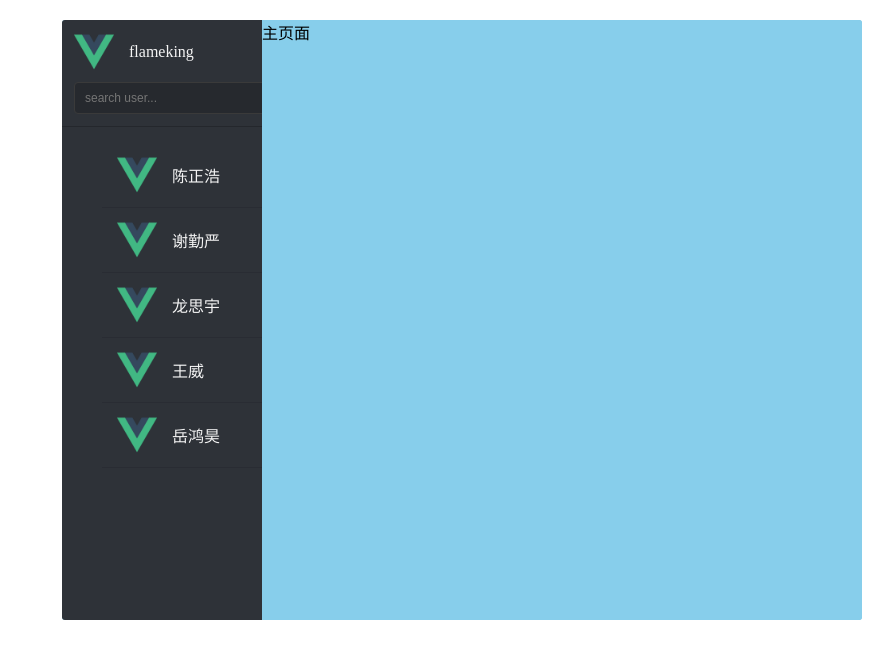
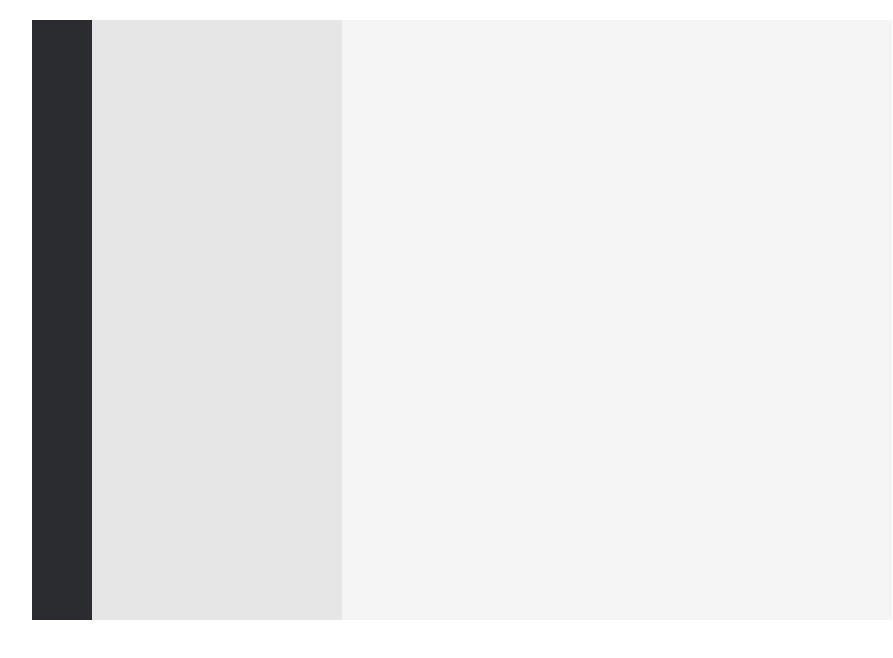
Before and after one commit to Casflawed/our-wechat-vue, a Vue app: page / in a window 1280 px wide. Shown: the top 658 px of the page, without its empty margins (178-1071 px from the left). Built offline with nearby package versions, Linux system fonts and the light colour scheme.

Commit message:
ui布局架构初步完成

```diff
--- a/package.json
+++ b/package.json
@@ -1,5 +1,5 @@
 {
-  "name": "vue-manage",
+  "name": "OurWeChat",
   "version": "0.1.0",
   "private": true,
   "scripts": {
--- a/public/index.html
+++ b/public/index.html
@@ -7,9 +7,13 @@
     <link rel="icon" href="<%= BASE_URL %>favicon.ico">
     <title><%= htmlWebpackPlugin.options.title %></title>
     <style>
-      html,body{
+      *{
         margin: 0px;
         padding: 0px;
+      }
+      html,body{
+
+        height: 100%;
       }
     </style>
   </head>
--- a/src/App.vue
+++ b/src/App.vue
@@ -1,50 +1,80 @@
 <template>
   <div id="app">
     <div class="sidebar">
-      <card></card>
-      <list></list>
+      <!-- 1.侧边栏 -->
+      <sidebar-node></sidebar-node>
     </div>
-    <div class="main">主页面</div>
+    <!-- 1.主页（用户列表、消息列表） -->
+    <div class="main">
+      <user-list></user-list>
+      <message-list></message-list>
+    </div>
   </div>
 </template>
 
 <script>
-import Card from "./components/card.vue";
-import List from "./components/list.vue";
+import MessageList from './components/MessageList.vue';
+import SidebarNode from './components/SidebarNode.vue';
+import UserList from './components/UserList.vue';
+
 export default {
   name: "App",
   components: {
-    Card,
-    List,
+    MessageList,
+    UserList,
+    SidebarNode
   },
 };
 </script>
 
 <style scoped>
 #app {
+  height: 600px;
+  width: 860px;
   margin: 20px auto;
-  width: 800px;
-  height: 600px;
-  background-color: skyblue;
-  overflow: hidden;
-  border-radius: 3px;
+
 }
 
-.sidebar,
-.main {
+/* 1.外侧容器-start */
+.sidebar{
+  background-color: #2b2c2f;
+  height: 100%;
+  width: 60px;
+  /* 左列 */
+  float: left;
+}
+
+.main{
+  height: 100%;
+  width: 800px;
+  /* 1.内容溢出时做隐藏操作，不会出现滚轮，scroll会出现滚轮
+     2.清除浮动效果，这样main容器就不会占据sidebar的文档流*/
+  overflow: hidden;
+}
+/* 1.外侧容器-end */
+
+
+/* 2.内部组件-start */
+.sidebar-node{
   height: 100%;
 }
 
-.sidebar {
+.user-list{
+  width: 250px;
+  height: 100%;
   float: left;
-  width: 200px;
-  color: #f4f4f4;
-  background-color: #2e3238;
+  background-color: #e6e6e6;
+
 }
 
-.main {
-        position: relative;
-        overflow: hidden;
-        background-color: skyblue;
-    }
+.message-list{
+  background-color: whitesmoke;
+  width: 550px;
+  height: 100%;
+  overflow: hidden;
+}
+/* 2.内部组件-end */
+
+
+
 </style>
--- /dev/null
+++ b/src/components/MessageList.vue
@@ -0,0 +1,40 @@
+<template>
+  <div class="message-list">
+    <!-- 1.聊天窗口 -->
+    <div class="message">
+      <!-- 3.消息体 -->
+      <div class="message-body">
+        <!-- 3-1.时间戳 -->
+        <p></p>
+        <div>
+          <!-- 3-2.消息 -->
+          <p></p>
+          <!-- 3-3.用户头像 -->
+          <!-- <img src="../assets/logo.png" alt="用户名"/> -->
+        </div>
+      </div>
+    </div>
+    <!-- 2.消息发送窗口 -->
+    <div class="message-send">
+
+    </div>
+  </div>
+</template>
+<script>
+export default {
+  name: "MessageList",
+
+  data() {
+    return {};
+  },
+  methods: {
+
+  },
+};
+</script>
+
+
+<!-- Add "scoped" attribute to limit CSS to this component only -->
+<style scoped>
+
+</style>
--- /dev/null
+++ b/src/components/SidebarNode.vue
@@ -0,0 +1,35 @@
+<template>
+  <section class="sidebar-node">
+      <!-- 1.头像 -->
+      <header>
+          <!-- <img src="../assets/logo.png" alt="用户名"/> -->
+      </header>
+      <!-- 2.导航栏 -->
+      <nav>
+          <a href="javascript;"></a>
+          <a href="javascript;"></a>
+          <a href="javascript;"></a>
+      </nav>
+      <!-- 3.提示栏 -->
+      <footer></footer>
+  </section>
+</template>
+
+<script>
+export default {
+    name: "SidebarNode",
+    data(){
+        return{
+
+        }
+    },
+    methods:{
+
+    }
+
+}
+</script>
+
+<style>
+
+</style>
--- /dev/null
+++ b/src/components/UserList.vue
@@ -0,0 +1,32 @@
+<template>
+  <div class="user-list">
+    <!-- 1.搜索栏 -->
+    <div></div>
+    <!-- 2.item列表 -->
+    <div>
+      <ul>
+        <!-- 3.item -->
+        <li><div></div></li>
+        <li><div></div></li>
+        <li><div></div></li>
+        <li><div></div></li>
+
+      </ul>
+    </div>
+  </div>
+</template>
+
+<script>
+export default {
+  name: "UserList",
+  data() {
+    return {};
+  },
+};
+</script>
+
+<style scoped>
+ul{
+  /* list-style-type: none; */
+}
+</style>
--- a/src/components/card.vue
+++ /dev/null
@@ -1,75 +0,0 @@
-<template>
-  <div class="card">
-    <header>
-      <img
-        class="avatar"
-        width="40px"
-        height="40px"
-        alt="flameking"
-        src="../assets/logo.png"
-      />
-      <p class="name">flameking</p>
-    </header>
-    <footer>
-      <input
-        class="search"
-        type="text"
-        placeholder="search user..."
-        @keyup="onKeyup"
-      />
-    </footer>
-  </div>
-</template>
-<script>
-export default {
-  name: "Card",
-
-  data() {
-    return {};
-  },
-  methods: {
-    onKeyup(e) {
-      this.search(e.target.value);
-    },
-  },
-};
-</script>
-
-
-<!-- Add "scoped" attribute to limit CSS to this component only -->
-<style scoped>
-.card {
-  padding: 12px;
-  border-bottom: solid 1px #24272c;
-}
-footer {
-  margin-top: 10px;
-}
-
-.avatar,.name{
-  vertical-align: middle;
-}
-
-.avatar{
-  border-radius: 2px;
-}
-
-.name{
-  display: inline-block;
-  margin: 0 0 0 15px;
-  font-size: 16px;
-}
-
-.search {
-        padding: 0 10px;
-        width: 100%;
-        font-size: 12px;
-        color: #fff;
-        height: 30px;
-        line-height: 30px;
-        border: solid 1px #3a3a3a;
-        border-radius: 4px;
-        outline: none;
-        background-color: #26292E;
-    }
-</style>
--- a/src/components/list.vue
+++ /dev/null
@@ -1,56 +0,0 @@
-<template>
-  <div class="list">
-    <ul >
-      <li v-for="session in sessions" :key="session">
-        <img
-        class="avatar"
-        width="40px"
-        height="40px"
-        :alt="session"
-        key="session"
-        src="../assets/logo.png"
-      />
-      <p class="name">{{session}}</p>
-      </li>
-    </ul>
-
-  </div>
-</template>
-
-<script>
-export default {
-    name: 'List',
-    data(){
-        return {
-          sessions:[
-            "陈正浩",
-            "谢勤严",
-            "龙思宇",
-            "王威",
-            "岳鸿昊"
-          ]
-        }
-    }
-}
-</script>
-
-<style scoped>
-    li {
-        padding: 12px 15px;
-        border-bottom: 1px solid #292C33;
-        cursor: pointer;
-        transition: background-color .1s;
-        list-style-type: none;
-
-    }
-    .avatar, .name {
-        vertical-align: middle;
-    }
-    .avatar {
-        border-radius: 2px;
-    }
-    .name {
-        display: inline-block;
-        margin: 0 0 0 15px;
-    }
-</style>
--- a/src/main.js
+++ b/src/main.js
@@ -2,12 +2,10 @@ import Vue from 'vue'
 import Element from 'element-ui';
 import 'element-ui/lib/theme-chalk/index.css';
 import App from './App.vue'
-import router from '../router'
 
 Vue.config.productionTip = false
 Vue.use(Element);
 
 new Vue({
-  router,
   render: h => h(App),
 }).$mount('#app')
```
Also changed, not shown: router/index.js (deleted, +0 -15 lines), src/views/Home.vue (deleted, +0 -29 lines), 2 other files (tests, documents, lock files or other folders).
